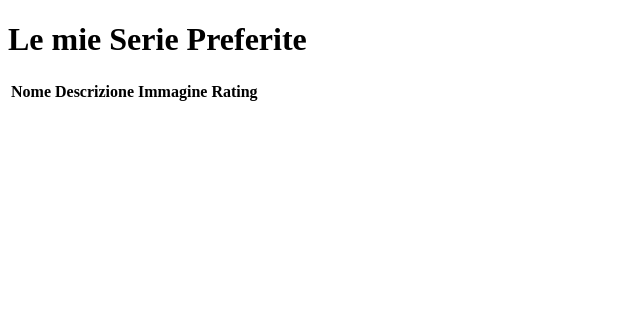
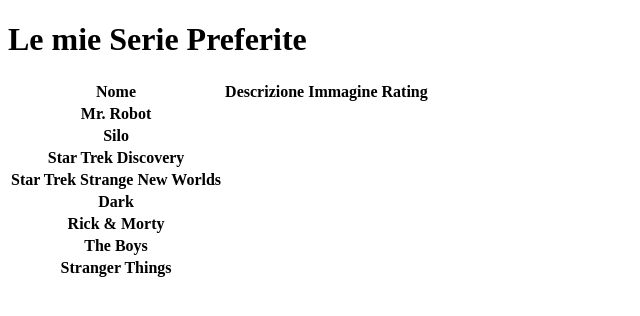
Before and after one commit to ArmandoBoaca/Esercizio-2-HTML, a plain HTML site: page index.html in a window 1280 px wide. Shown: the whole page, without its empty margins (0-640 px from the left). Drawn offline with Linux system fonts and the light colour scheme.

Commit message:
feat: add series name

```diff
--- a/index.html
+++ b/index.html
@@ -25,23 +25,54 @@
       </tr>
       <!-- contenuti -->
       <tr>
-         <th></th>
+         <th>Mr. Robot</th>
          <th></th>
          <th></th>
          <th></th>
       </tr>
       <tr>
-         <th></th>
+         <th>Silo</th>
          <th></th>
          <th></th>
          <th></th>
       </tr>
       <tr>
-         <th></th>
+         <th>Star Trek Discovery</th>
          <th></th>
          <th></th>
          <th></th>
       </tr>
+      <tr>
+         <th>Star Trek Strange New Worlds</th>
+         <th></th>
+         <th></th>
+         <th></th>
+      </tr>
+      <tr>
+         <th>Dark</th>
+         <th></th>
+         <th></th>
+         <th></th>
+      </tr>
+      <tr>
+         <th>Rick & Morty</th>
+         <th></th>
+         <th></th>
+         <th></th>
+      </tr>
+      <tr>
+         <th>The Boys</th>
+         <th></th>
+         <th></th>
+         <th></th>
+      </tr>
+      <tr>
+         <th>Stranger Things</th>
+         <th></th>
+         <th></th>
+         <th></th>
+      </tr>
+
 
    </table>
 
```
